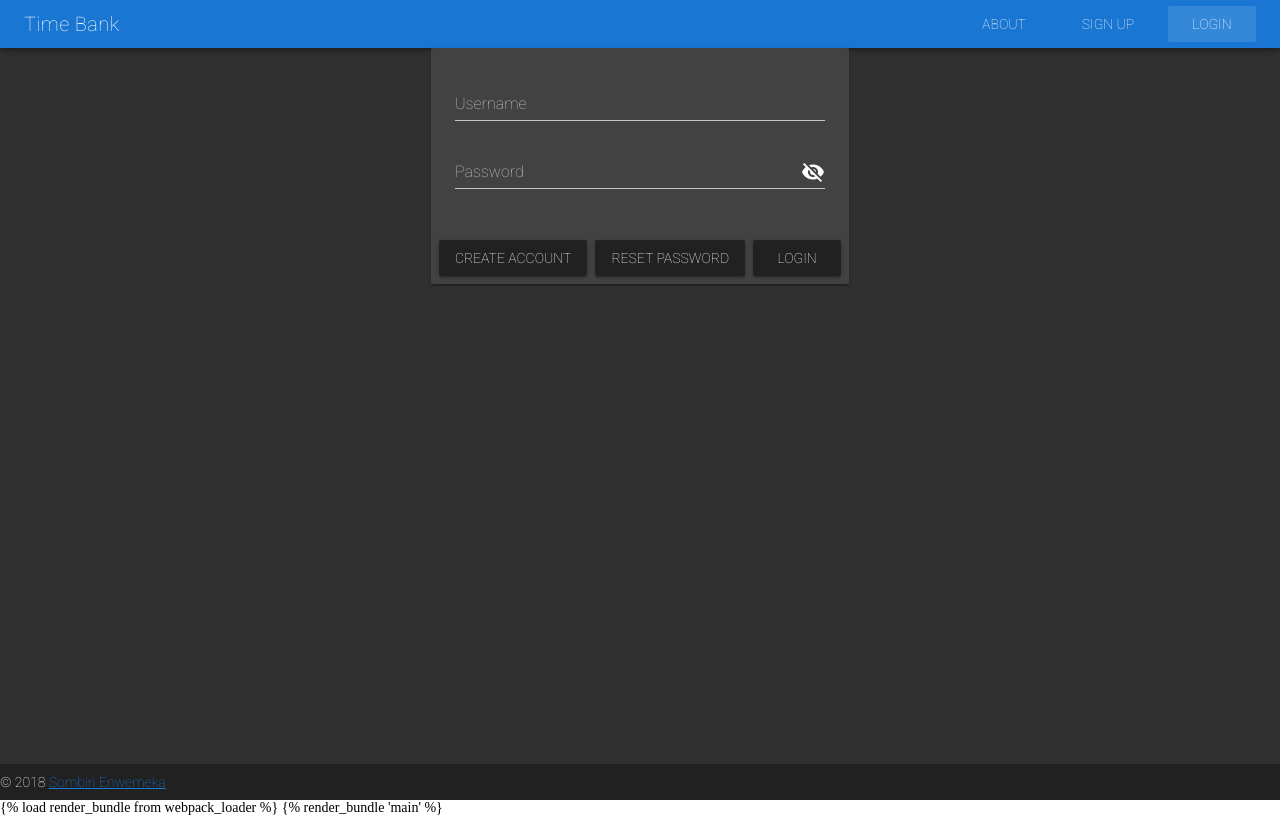
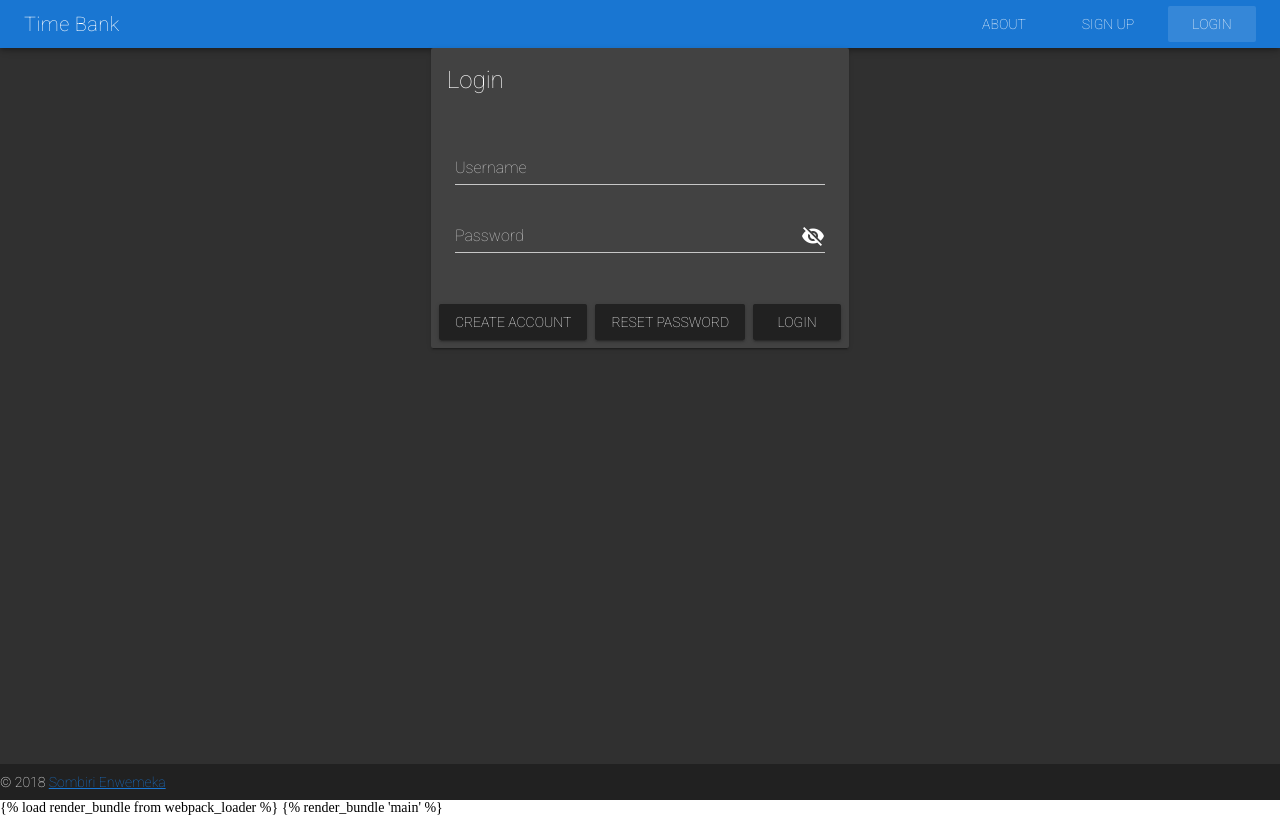
Before and after one commit to SombiriX/TimeBank, a Vue app in the folder timebank_frontend/: page /login in a window 1280 px wide. Built offline with nearby package versions, Linux system fonts and the light colour scheme.

Commit message:
Corrected spacing, spelling

```diff
--- a/timebank_frontend/src/views/Login.vue
+++ b/timebank_frontend/src/views/Login.vue
@@ -5,7 +5,10 @@
         ref="loginForm"
         @submit.prevent="submit()"
       >
-        <v-card round>
+        <v-card>
+          <v-card-title>
+            <span class="headline">Login</span>
+          </v-card-title>
           <v-container grid-list-xs>
             <v-text-field
               label="Username"
@@ -55,7 +58,7 @@ export default {
       pwd_visibility: false,
       rules: {
         required: value => value.length > 0 || 'This field is required',
-        atLeast8: value => value.length >= 8 || 'At least 8 chracters required'
+        atLeast8: value => value.length >= 8 || 'At least 8 characters required'
       }
     }
   },
```
